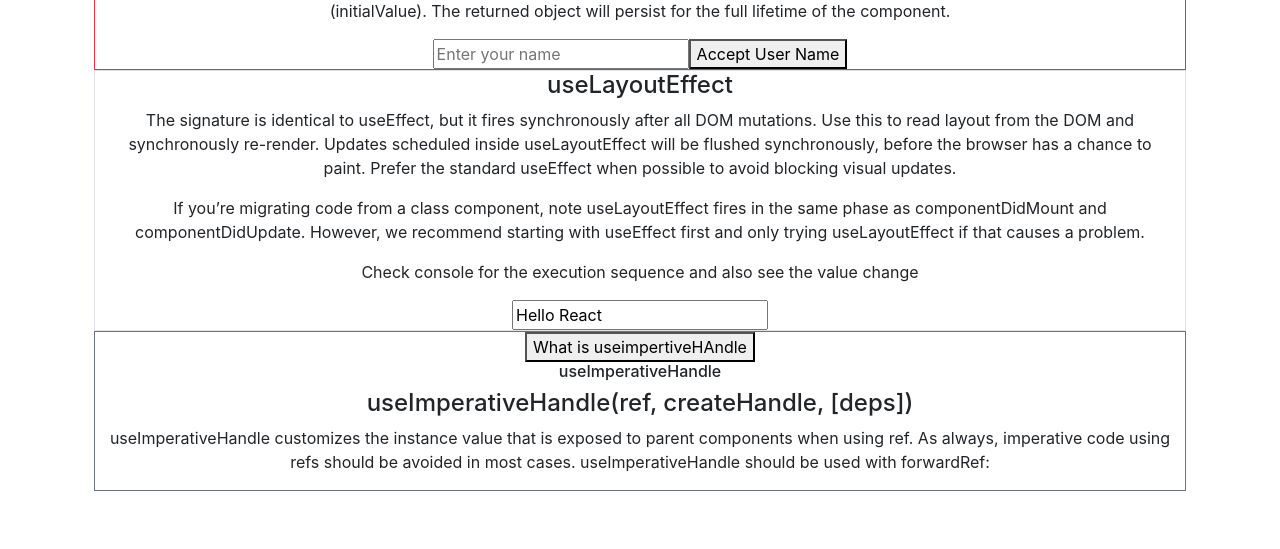
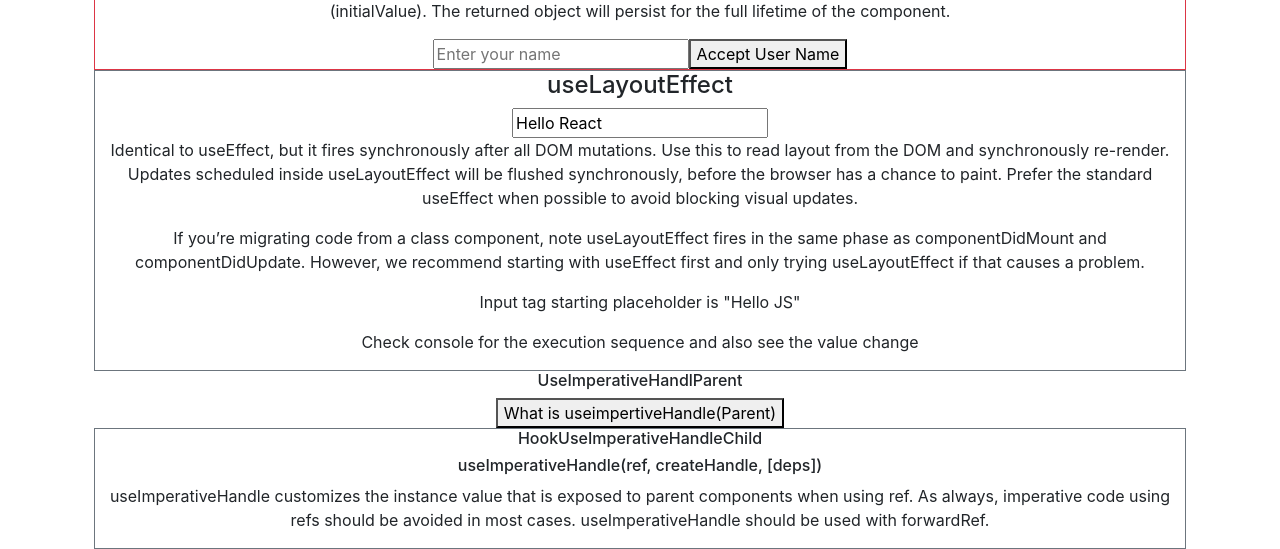
Before and after one commit to Sanganu/reacthooks, a React (Create React App) app in the folder intpr/: page / in a window 1280 px wide. Shown: the part 1182-1731 px from the top of the page. Before the commit the page ends 1673 px from the top, so only its background shows below. Built offline with nearby package versions, Linux system fonts and the light colour scheme; no server answers.

Commit message:
Imperativr handle complete

```diff
--- a/intpr/src/App.js
+++ b/intpr/src/App.js
@@ -1,4 +1,3 @@
-import logo from './logo.svg';
 import './App.css';
 import TaskList from "./Components/TaskList";
 import HookUseState from "./Components/HookUseState";
@@ -6,7 +5,7 @@ import HookUseReducer from "./Components/HookUseReducer";
 import HookUseEffect from "./Components/HookUseEffect";
 import HookUseRef from "./Components/HookUseRef";
 import HookUseLayoutEffect from "./Components/HookUseLayoutEffect";
-import HookUseImperativeHandleChild from "./Components/HookUseImperativeHandleChild";
+import HookUseImperativeHandleParent from "./Components/HookUseImperativeHandleParent";
 
 function App() {
   return (
@@ -16,8 +15,7 @@ function App() {
       </header>
       <section className="container">
         <h2>Rules of Hook</h2>
-        <p>Only Call Hooks at the Top Level
-Don’t call Hooks inside loops, conditions, or nested functions. Instead, always use Hooks at the top level of your React function, before any early returns. By following this rule, you ensure that Hooks are called in the same order each time a component renders. That’s what allows React to correctly preserve the state of Hooks between multiple useState and useEffect calls. </p>
+<p>Don’t call Hooks inside loops, conditions, or nested functions. Instead, always use Hooks at the top level of your React function, before any early returns. By following this rule, you ensure that Hooks are called in the same order each time a component renders. That’s what allows React to correctly preserve the state of Hooks between multiple useState and useEffect calls. </p>
       </section>
       <main className="container">
         <h3>Hook Examples</h3>
@@ -26,7 +24,7 @@ Don’t call Hooks inside loops, conditions, or nested functions. Instead, alway
         <HookUseEffect />
         <HookUseRef />
         <HookUseLayoutEffect />
-        <HookUseImperativeHandleChild />
+        <HookUseImperativeHandleParent />
       </main>
 
       <main className="container">
--- a/intpr/src/Components/HookUseImperativeHandleChild.js
+++ b/intpr/src/Components/HookUseImperativeHandleChild.js
@@ -1,17 +1,35 @@
-import React,{useState, useImperativeHandle, forwardRef} from"react";
+import React,{useState, useImperativeHandle, useEffect,forwardRef} from"react";
 
 
-const HookUseImperativeHandleChild = () =>{
+const HookUseImperativeHandleChild = forwardRef((props,ref) =>{
     const [toggle,setToggle]=useState(true)
+
+    useEffect(()=>{
+        console.log("Imperative child")
+    })
+    useImperativeHandle(ref,()=>({
+        alterToggle(){
+            setToggle(!toggle)
+            console.log("hhh")
+        }
+    }))
+
     return(<div className="container border border-secondary">
-    <button onClick={()=>setToggle(!toggle)}>What is useimpertiveHAndle</button>
-    {toggle &&<> <h6>useImperativeHandle</h6>
-    <h4> useImperativeHandle(ref, createHandle, [deps]) </h4>
-    <p>
-    useImperativeHandle customizes the instance value that is exposed to parent components when using ref. As always, imperative code using refs should be avoided in most cases. useImperativeHandle should be used with forwardRef:
-    </p>
-    </>}
+
+        {toggle &&
+        <>
+        <h6>HookUseImperativeHandleChild</h6>
+        <h6> useImperativeHandle(ref, createHandle, [deps]) </h6>
+        <p>
+        useImperativeHandle customizes the instance value that
+        is exposed to parent components when using ref.
+         As always, imperative code using refs should be
+          avoided in most cases.
+           useImperativeHandle should be used with
+            forwardRef.
+        </p>
+        </>}
     </div>)
-}
+})
 
 export default HookUseImperativeHandleChild;
--- a/intpr/src/Components/HookUseImperativeHandleParent.js
+++ b/intpr/src/Components/HookUseImperativeHandleParent.js
@@ -2,13 +2,18 @@ import React,{useRef} from "react";
 import HookUseImperativeHandleChild from "./HookUseImperativeHandleChild";
 
 const HookUseImperativeHandleParent = () =>{
-const[]
+const toggleref = useRef(null)
+const handleChildComp =() =>{
+    console.log("Inparent")
+    toggleref.current.alterToggle()
+}
 return(<>
-<h6>UseImperativeHandlParent</h6>
-<HookUseImperativeHandleChild/>
-</>)
+    <h6>UseImperativeHandlParent</h6>
+    <button onClick={handleChildComp}>What is useimpertiveHandle(Parent)</button>
+    <HookUseImperativeHandleChild ref={toggleref}/>
+    </>)
 
 }
 
 
-module.exports = HookUseImperativeHandleParent
+export default HookUseImperativeHandleParent
--- a/intpr/src/Components/HookUseLayoutEffect.js
+++ b/intpr/src/Components/HookUseLayoutEffect.js
@@ -11,18 +11,20 @@ const HookUseLayoutEffect = () => {
     useLayoutEffect(()=>{
         console.log("Use Layout Executed",inputRef.current.value)
     },[])
-    return(<div className="text-center container border border-secondaryr">
+    return(<div className="text-center container border border-secondary">
    <h4>useLayoutEffect</h4>
-    <p>The signature is identical to useEffect, but it fires synchronously after all DOM mutations. Use this to read layout from the DOM and synchronously re-render. Updates scheduled inside useLayoutEffect will be flushed synchronously, before the browser has a chance to paint.
+   <input ref={inputRef} type="text" value="Hello JS"
+    readOnly
+    placeholder="Hello JS"/>
+    <p> Identical to useEffect, but it fires synchronously after all DOM mutations. Use this to read layout from the DOM and synchronously re-render. Updates scheduled inside useLayoutEffect will be flushed synchronously, before the browser has a chance to paint.
 
 Prefer the standard useEffect when possible to avoid blocking visual updates.</p>
 <p>If you’re migrating code from a class component, note useLayoutEffect fires in the same phase as componentDidMount and componentDidUpdate. However, we recommend starting with useEffect first and only trying useLayoutEffect if that causes a problem.
 
 </p>
+<p>Input tag starting placeholder is "Hello JS"</p>
 <p>Check console for the execution sequence and also see the value change</p>
-    <input ref={inputRef} type="text" value="Hello JS"
-    readOnly
-    placeholder="Hello JS"/>
+
     </div>)
 }
 
--- a/intpr/src/Components/HookUseRef.js
+++ b/intpr/src/Components/HookUseRef.js
@@ -9,7 +9,7 @@ const HookUseRef = () => {
     const [user, setUser] = useState("");
 
     const changeUser = () => {
-        inputRef.current.focus();
+        // inputRef.current.focus();
         console.log(inputRef.current.value)
         setUser(inputRef.current.value)
         inputRef.current.value = ""
@@ -22,7 +22,8 @@ const HookUseRef = () => {
 
         <p>
                     const refContainer = useRef(initialValue);
-            useRef returns a mutable ref object whose .current property is initialized to the passed argument (initialValue). The returned object will persist for the full lifetime of the component.
+            useRef returns a mutable ref object whose .current property is initialized to the passed argument (initialValue).
+            The returned object will persist for the full lifetime of the component.
         </p>
         <input name="getUserName" placeholder="Enter your name" ref={inputRef} type="text" />
         <button onClick={changeUser}>Accept User Name</button>
```
